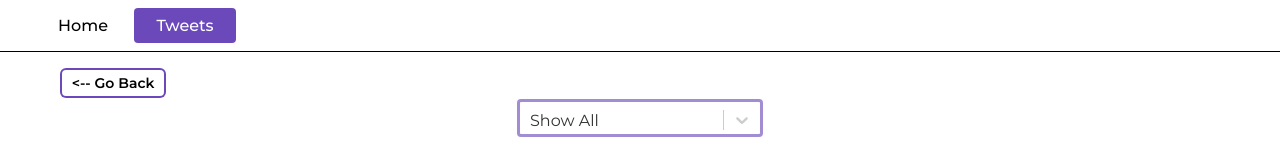
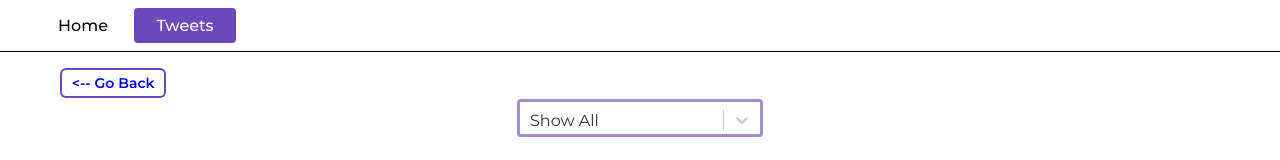
Before and after one commit to GannaKov/tweets-app, a React (Create React App) app: page /tweets-app/tweets in a window 1280 px wide. Shown: the top 160 px of the page. Built offline with nearby package versions, Linux system fonts and the light colour scheme; no server answers.

Commit message:
upd goBack

```diff
--- a/src/components/SharedLayout/SharedLayout.jsx
+++ b/src/components/SharedLayout/SharedLayout.jsx
@@ -8,7 +8,7 @@ export const SharedLayout = () => {
     <>
       <Header>
         <nav>
-          <Link to="/home">Home</Link>
+          <Link to="/">Home</Link>
           <Link to="/tweets">Tweets</Link>
         </nav>
       </Header>
--- a/src/pages/TweetsPage/TweetsPage.jsx
+++ b/src/pages/TweetsPage/TweetsPage.jsx
@@ -1,12 +1,20 @@
 import React, { useEffect, useState } from "react";
 import TweetsList from "../../components/TweetsList";
 import FilterSelector from "../../components/FilterSelector";
-import { PageWrapper, Button, ButtonText, GoBack } from "./TweetsPage.styled";
-import { useNavigate } from "react-router-dom";
+import {
+  PageWrapper,
+  Button,
+  ButtonText,
+  GoBack,
+  Link,
+} from "./TweetsPage.styled";
+
 import { queryBackEnd } from "../../helpers/request";
+import { useLocation } from "react-router-dom";
 
 export default function TweetsPage() {
-  const navigate = useNavigate();
+  const location = useLocation();
+
   const [tweets, setTweets] = useState([]);
   const [followings, setFollowings] = useState([]);
   const [page, setPage] = useState(1);
@@ -117,12 +125,13 @@ export default function TweetsPage() {
         });
     }
   }
-  function handleGoBack() {
-    navigate("/home");
-  }
+
+  const goBack = location.state?.from ?? "/";
   return (
     <PageWrapper>
-      <GoBack onClick={handleGoBack}> &lt;-- Go Back</GoBack>
+      <GoBack>
+        <Link to={goBack}>&lt;-- Go Back</Link>
+      </GoBack>
       <FilterSelector onTypeChange={handleSearchTypeChange} />
       <TweetsList
         tweets={tweets}
--- a/src/pages/TweetsPage/TweetsPage.styled.js
+++ b/src/pages/TweetsPage/TweetsPage.styled.js
@@ -1,8 +1,19 @@
 import styled from "styled-components";
+import { NavLink } from "react-router-dom";
+
 export const PageWrapper = styled.div`
   display: flex;
   flex-direction: column;
   padding: 16px 32px 32px;
+`;
+export const Link = styled(NavLink)`
+  font-family: Montserrat;
+  font-weight: 600;
+  font-size: 14px;
+  transition: background-color color 250ms cubic-bezier(0.4, 0, 0.2, 1);
+  &:hover {
+    color: rgba(235, 216, 255, 1);
+  }
 `;
 export const GoBack = styled.button`
   margin-left: 28px;
@@ -12,14 +23,10 @@ export const GoBack = styled.button`
   border-radius: 6px;
   border: 2px solid rgba(71, 28, 169, 0.8);
   background-color: white;
-  font-family: Montserrat;
-  font-weight: 600;
-  font-size: 14px;
-  transition: background-color 250ms cubic-bezier(0.4, 0, 0.2, 1),
-    color 250ms cubic-bezier(0.4, 0, 0.2, 1);
+
+  transition: background-color 250ms cubic-bezier(0.4, 0, 0.2, 1);
   &:hover {
     background-color: rgba(71, 28, 169, 1);
-    color: rgba(235, 216, 255, 1);
   }
 `;
 export const Button = styled.button`
```
